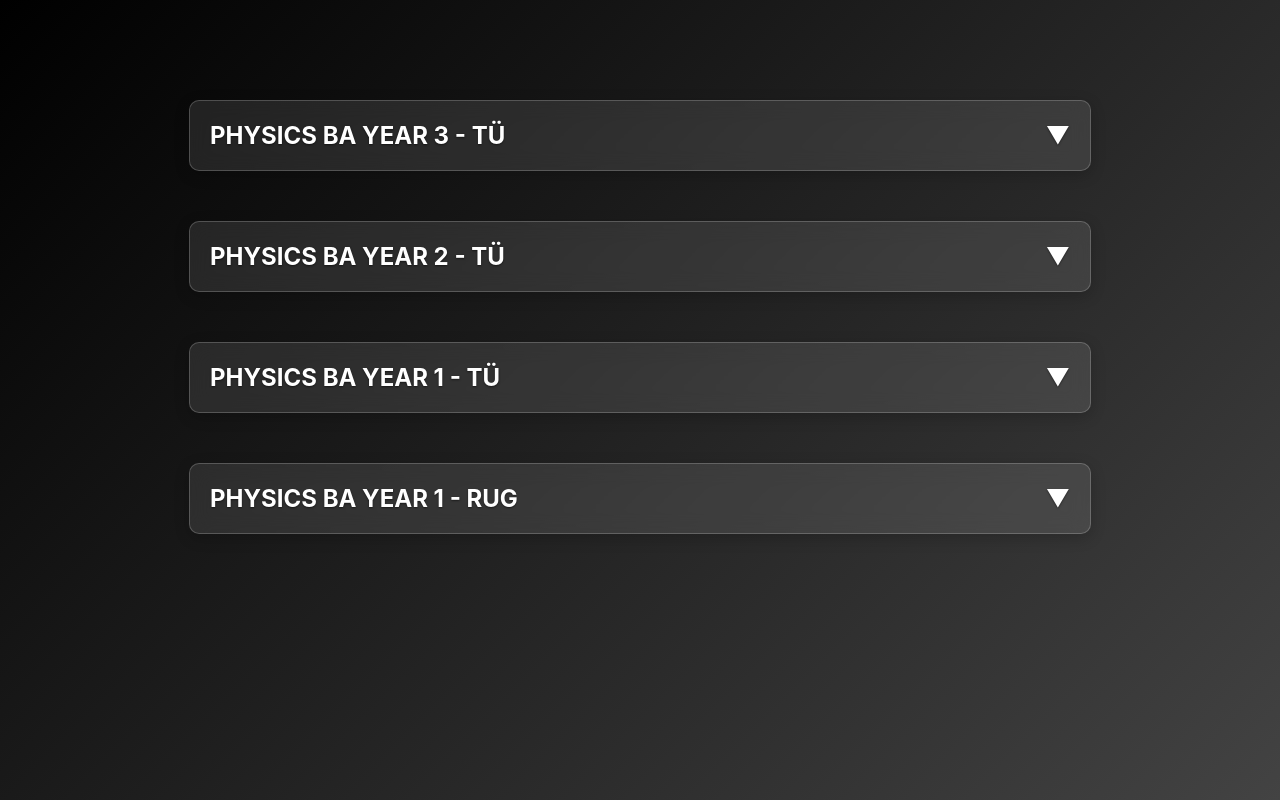
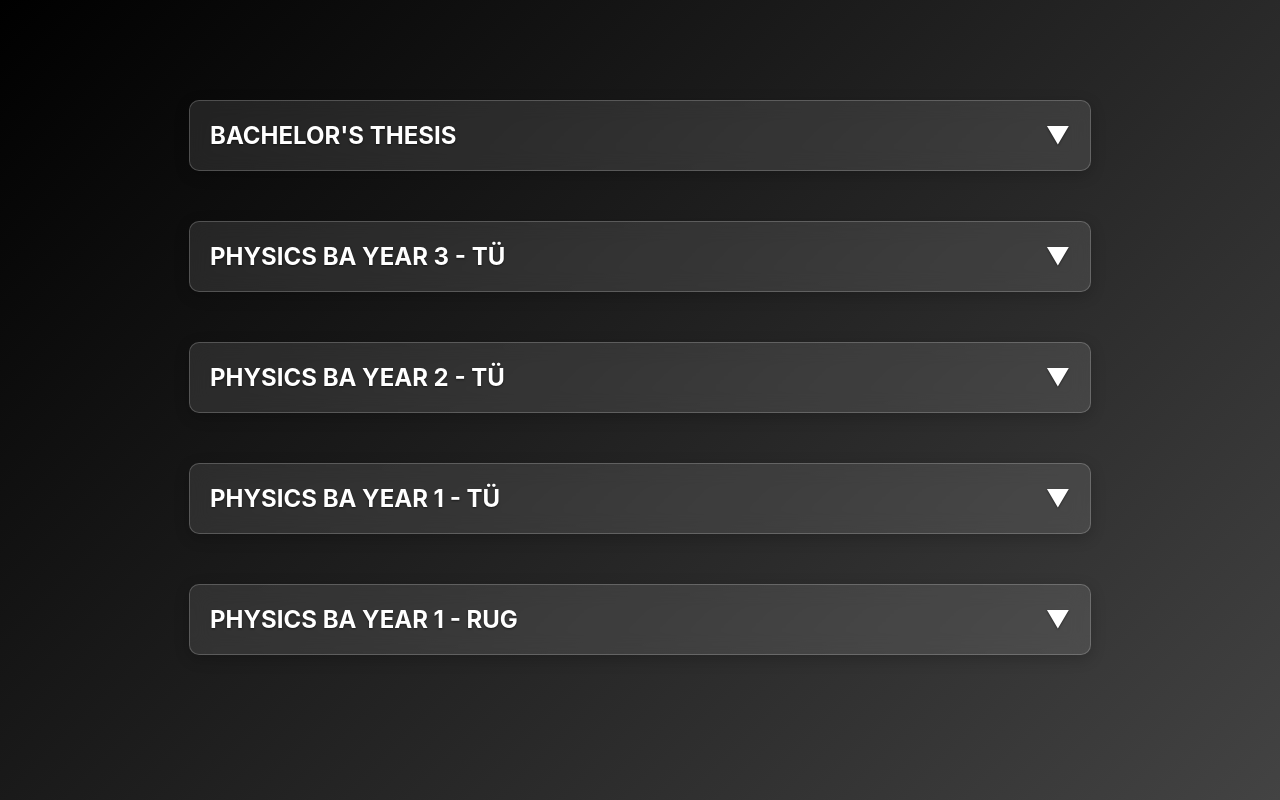
Before and after one commit to Taavi1p/portfolio, a React (Create React App) app: page /physics in a window 1280 px wide. Built offline with nearby package versions, Linux system fonts and the light colour scheme.

Commit message:
thesis section in physics

```diff
--- a/src/components/Physics.js
+++ b/src/components/Physics.js
@@ -95,6 +95,10 @@ import PDF65 from "../images/physics/Year_3/matfüs/KT_3.pdf"
 import PDF66 from "../images/physics/Year_3/matfüs/KT_4.pdf"
 import PDF67 from "../images/physics/Year_3/matfüs/eksam.pdf"
 
+//bakatöö
+import PDF68 from "../images/physics/thesis/bachelors_thesis.pdf"
+import PDF69 from "../images/physics/thesis/thesis_presentation.pdf"
+
 function Physics() {
   useEffect(() => {
     window.scrollTo(0, 0);
@@ -103,6 +107,17 @@ function Physics() {
     <PageWrapper>
     <div className="physics-page">
       <div className="physics-content">
+        <PhysicsYear
+          header="BACHELOR'S THESIS"
+          content={
+          <><div className='thesis-content'>
+              <div className='thesis-text'>Siseelektronide seoseenergiate arvutamine pinnastruktuurides koguenergiate vahe meetodiga TiO2 näitel</div>
+              <PdfLink url={PDF68} text="thesis draft (est)" />
+              <PdfLink url={PDF69} text="thesis presentation (eng)" />
+            </div>
+          </>
+          }
+        ></PhysicsYear>
       <PhysicsYear
           header="PHYSICS BA YEAR 3 - TÜ"
           content={
--- a/src/styles/PhysicsYear.css
+++ b/src/styles/PhysicsYear.css
@@ -33,6 +33,7 @@
   }
 
   .physics-year-content {
+    cursor:default;
     margin-top: 10px;
     transition: max-height 0.3s ease-in-out;
     overflow: hidden;
--- a/src/styles/physics.css
+++ b/src/styles/physics.css
@@ -13,3 +13,14 @@
     display: flex;
     flex-direction: column;
   }
+
+  .thesis-content {
+    align-items: center;
+    padding: 20px;
+  }
+
+  .thesis-text {
+    margin-bottom: 20px;
+    font-size: 20px;
+    color: #dedede;
+  }
```
Also changed, not shown: 2 other files (tests, documents, lock files or other folders).
